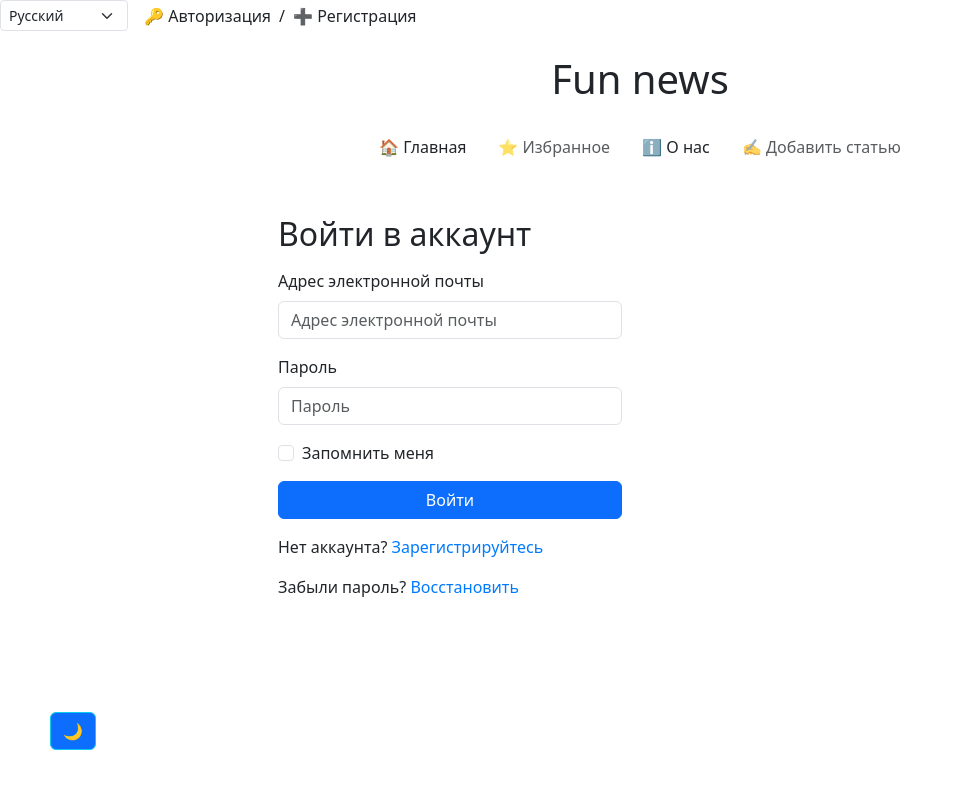
After one commit to p95max/itg1, a Django app: page /account/login/ in a window 1280 px wide. The commit adds this page. Shown: the whole page, without its empty margins (0-963 px from the left). Run offline with Django 5.2, Linux system fonts and the light colour scheme; some libraries are stand-ins or nearby versions.

Commit message:
user login and auth by allauth changed

```diff
--- a/dj_projects/itg/accounts/urls.py
+++ b/dj_projects/itg/accounts/urls.py
@@ -1,3 +1,6 @@
+from accounts.forms import CustomAuthenticationForm
+
+
 from django.contrib.auth.views import LogoutView
 from django.urls import path
 from .views import LoginUser, UserAuthenticationView
@@ -9,4 +12,5 @@ urlpatterns = [
     path('logout/', LogoutView.as_view(next_page='news:catalog'), name='logout'),
     path('auth/', UserAuthenticationView.as_view(), name='registration'),
 
+
     ]
--- a/dj_projects/itg/itg/urls.py
+++ b/dj_projects/itg/itg/urls.py
@@ -8,7 +8,8 @@ urlpatterns = [
     path('admin/', admin.site.urls),
     path('__debug__/', include('debug_toolbar.urls')),
     path('i18n/', include('django.conf.urls.i18n')),
-    path('accounts/', include('accounts.urls')),
+    path('account/', include('allauth.urls')),
+    # path('auth/', include('accounts.urls')),  custom auth/login
 ]
 
 urlpatterns += i18n_patterns(
--- /dev/null
+++ b/dj_projects/itg/news/templates/account/login.html
@@ -0,0 +1,65 @@
+{% extends "news/base.html" %}
+{% load i18n %}
+{% load widget_tweaks %}
+
+{% block title %}{% trans "Вход" %} - Fun News{% endblock %}
+
+{% block content %}
+<div class="container mt-4">
+    <div class="row justify-content-center">
+        <div class="col-md-6">
+
+            <h2 class="mb-3">{% trans "Войти в аккаунт" %}</h2>
+
+            <form method="post" action="{% url 'account_login' %}" class="form">
+                {% csrf_token %}
+                {% for field in form %}
+                    {% if field.name != "remember" %}
+                        <div class="mb-3">
+                            <label for="{{ field.id_for_label }}" class="form-label">
+                                {{ field.label }}
+                            </label>
+                            {{ field|add_class:"form-control" }}
+                            {% if field.errors %}
+                                {% for error in field.errors %}
+                                    <div class="text-danger small">{{ error }}</div>
+                                {% endfor %}
+                            {% endif %}
+                        </div>
+                    {% endif %}
+                {% endfor %}
+
+                <!-- Запомнить меня -->
+                <div class="mb-3 form-check">
+                    <input type="checkbox" class="form-check-input" id="id_remember" name="remember">
+                    <label class="form-check-label" for="id_remember">{% trans "Запомнить меня" %}</label>
+                </div>
+
+                {% if form.non_field_errors %}
+                    <div class="alert alert-danger">
+                        {% for error in form.non_field_errors %}
+                            <p>{{ error }}</p>
+                        {% endfor %}
+                    </div>
+                {% endif %}
+
+                <button type="submit" class="btn btn-primary w-100">{% trans "Войти" %}</button>
+
+                {% if redirect_field_value %}
+                    <input type="hidden" name="{{ redirect_field_name }}" value="{{ redirect_field_value }}" />
+                {% endif %}
+            </form>
+
+            <!-- Текст под формой -->
+            <p class="mt-3">
+                {% trans "Нет аккаунта?" %}
+                <a href="{% url 'account_signup' %}">{% trans "Зарегистрируйтесь" %}</a>
+            </p>
+            <p class="mt-3">
+                {% trans "Забыли пароль?" %}
+                <a href="{% url 'account_reset_password' %}">{% trans "Восстановить" %}</a>
+            </p>
+        </div>
+    </div>
+</div>
+{% endblock %}
--- a/dj_projects/itg/news/templates/news/auth.html
+++ b/dj_projects/itg/news/templates/news/auth.html
@@ -12,7 +12,7 @@
 </div>
 
 <div style="margin-left: 525px; margin-top: 20px;">
-    <a href={% url 'accounts:login' %}> {% trans '👤 Уже есть аккаунт?' %} </a>
+    <a href="login.html"> {% trans '👤 Уже есть аккаунт?' %} </a>
 </div>
 
 {% endblock %}
--- a/dj_projects/itg/news/templates/news/base.html
+++ b/dj_projects/itg/news/templates/news/base.html
@@ -31,16 +31,16 @@
 
     <!-- Authorisation / Logout -->
 {% if user.is_authenticated %}
-    <form method="post" action="{% url 'accounts:logout' %}" style="display: inline;">
+    <form method="post" action="{% url 'account_logout' %}" style="display: inline;">
         {% csrf_token %}
         <button type="submit" class="btn btn-link p-0" style="color: inherit; text-decoration: none;">
             {% trans '🚪 Выйти' %}
         </button>
     </form>
 {% else %}
-    <a class="nav-link me-2" href="{% url 'accounts:login' %}">{% trans '🔑 Авторизация' %}</a>
-    <a class="nav-link me-2"> /  </a>
-    <a class="nav-link" href="{% url 'accounts:registration' %}">{% trans '➕ Регистрация' %}</a>
+    <a class="nav-link me-2" href="{% url 'account_login' %}">{% trans '🔑 Авторизация' %}</a>
+    <a class="nav-link me-2"> / </a>
+    <a class="nav-link" href="{% url 'account_logout' %}">{% trans '➕ Регистрация' %}</a>
 {% endif %}
 </div>
 
--- a/dj_projects/itg/news/templates/news/login.html
+++ b/dj_projects/itg/news/templates/news/login.html
@@ -13,7 +13,7 @@
 </div>
 
 <div style="margin-left: 525px; margin-top: 20px;">
-    <a href={% url 'accounts:registration' %}> {% trans '➕ Регистрация' %} </a>
+    <a href={% url 'account:registration' %}> {% trans '➕ Регистрация' %} </a>
 </div>
 
 
--- a/dj_projects/itg/static/css/style.css
+++ b/dj_projects/itg/static/css/style.css
@@ -73,3 +73,25 @@ h1, h5 {
 .card .tag-title {
     color: #fd7e14; /* тёплый оранжевый (Bootstrap Orange) */
 }
+
+.nav-link {
+    color: inherit;
+    transition: color 0.3s;
+}
+.nav-link:hover {
+    color: #007bff; /* Цвет при наведении, подгоните под ваш дизайн */
+}
+.btn-link {
+    color: inherit;
+    text-decoration: none;
+}
+.btn-link:hover {
+    color: #007bff;
+    text-decoration: none;
+}
+.dark .nav-link, .dark .btn-link {
+    color: #fff;
+}
+.dark .nav-link:hover, .dark .btn-link:hover {
+    color: #66b0ff;
+}
```
Also changed, not shown: dj_projects/itg/itg/settings.py (+44 -11 lines), dj_projects/itg/news/templates/account/password_reset.html (added, +36 -0 lines), dj_projects/itg/news/templates/account/signup.html (added, +50 -0 lines), dj_projects/itg/news/views.py (+5 -5 lines), dj_projects/itg/db.sqlite3.
